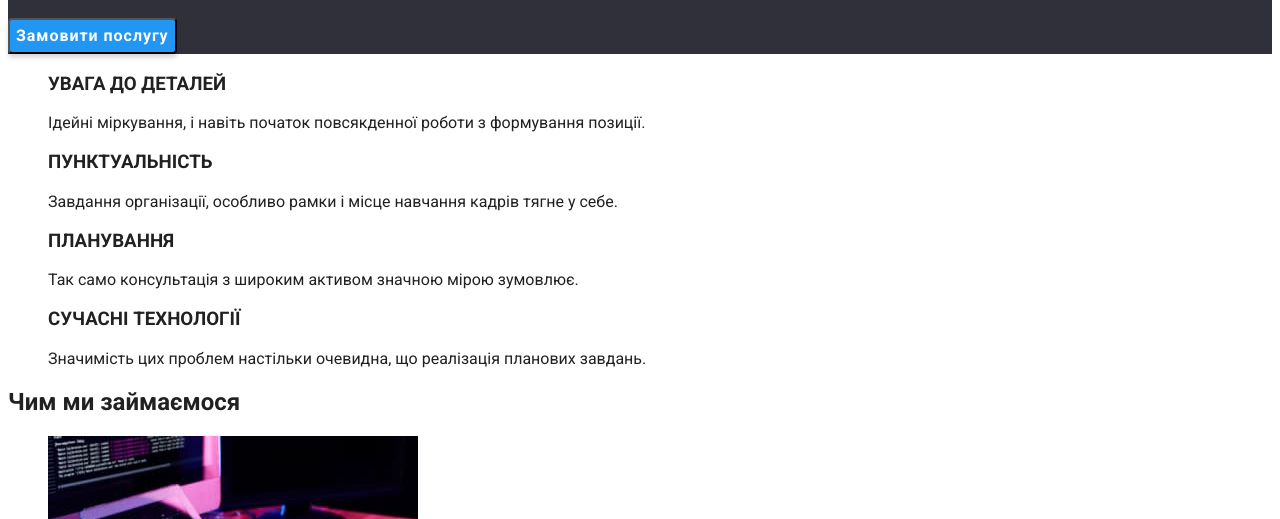
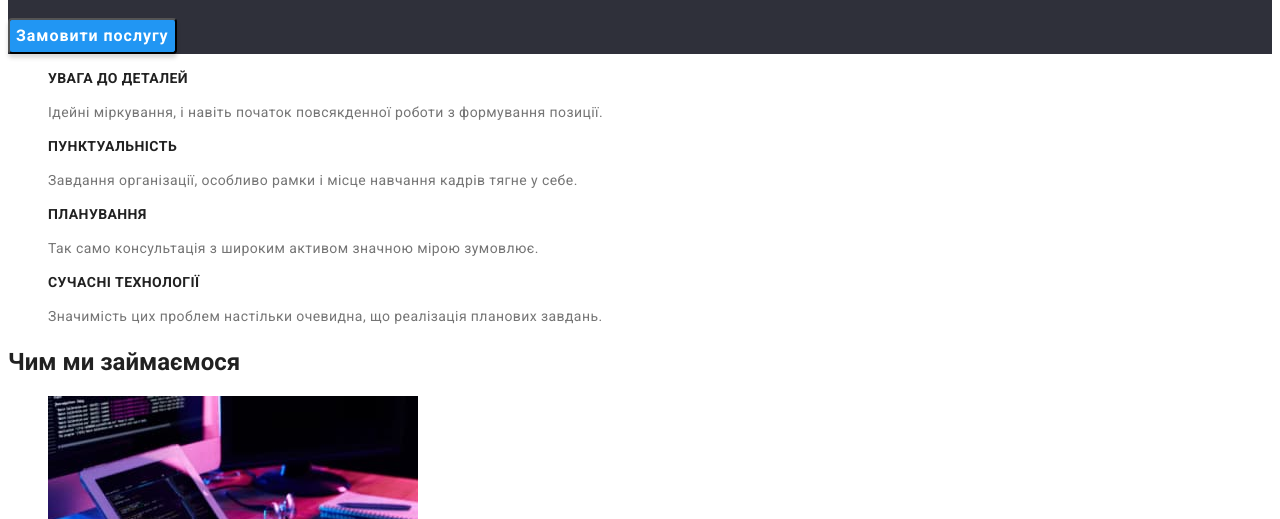
Before and after one commit to Agmund2002/goit-markup-hw-02, a plain HTML site: page index.html in a window 1280 px wide. Shown: the part 281-800 px from the top of the page. Drawn offline with Linux system fonts and the light colour scheme.

Commit message:
застилізував секцію з переліком переваг

```diff
--- a/css/styles.css
+++ b/css/styles.css
@@ -135,7 +135,18 @@ body {
 .features-list {
 }
 
-.features-list-item {
+.features-list-item > h3 {
+  font-size: 14px;
+  line-height: calc(16 / 14);
+  letter-spacing: 0.03em;
+  text-transform: uppercase;
+}
+
+.features-list-item > p {
+  font-size: 14px;
+  line-height: calc(24 / 14);
+  letter-spacing: 0.03em;
+  color: var(--secondary-txt-color);
 }
 
 .services {
```
